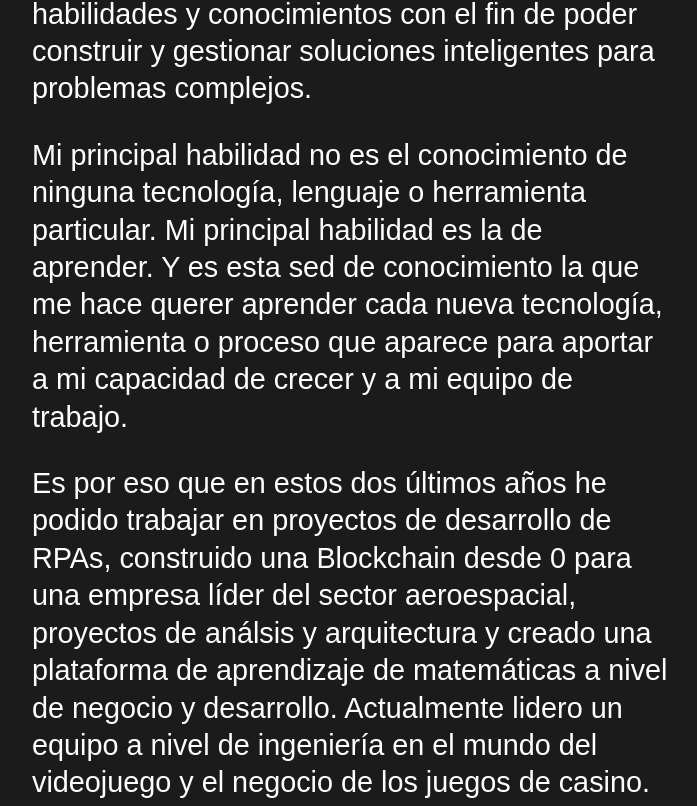
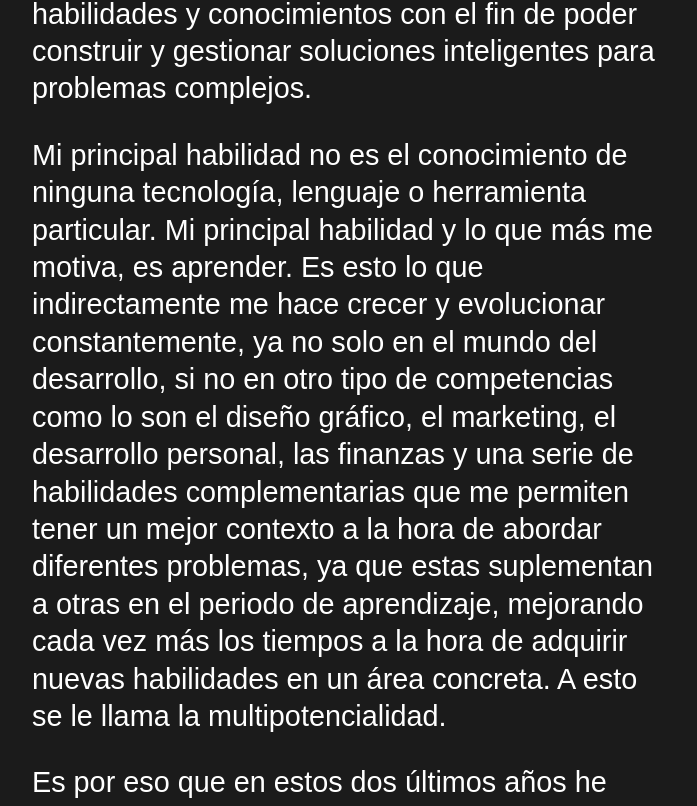
Before and after one commit to jocafernanro/personal-web, a Vue app: page / in a window 1280 px wide. Shown: the part 1251-2057 px from the top of the page, without its empty margins (288-985 px from the left). Built offline with nearby package versions, Linux system fonts and the light colour scheme; a web font is replaced by a local one.

Commit message:
Text improved

```diff
--- a/src/components/home/HomeMain.vue
+++ b/src/components/home/HomeMain.vue
@@ -17,8 +17,13 @@
     </p>
     <p class="main-home__text">
       Mi principal habilidad no es el conocimiento de ninguna tecnología, lenguaje o herramienta particular. Mi principal
-      habilidad es la de aprender. Y es esta sed de conocimiento la que me hace querer aprender cada nueva
-      tecnología, herramienta o proceso que aparece para aportar a mi capacidad de crecer y a mi equipo de trabajo.
+      habilidad y lo que más me motiva, es aprender. Es esto lo que indirectamente me hace crecer y evolucionar
+      constantemente, ya no solo en el mundo del desarrollo, si no en otro tipo de competencias como lo son el diseño
+      gráfico, el marketing, el desarrollo personal, las finanzas y una serie de habilidades complementarias que
+      me permiten tener un mejor contexto a la hora de abordar diferentes problemas, ya que estas suplementan
+      a otras en el periodo de aprendizaje, mejorando cada vez más los tiempos a la hora de adquirir nuevas habilidades
+      en un área concreta. A esto se le llama la multipotencialidad.
+
     </p>
     <p class="main-home__text">
       Es por eso que en estos dos últimos años he podido trabajar en proyectos de desarrollo de RPAs, construido
```
